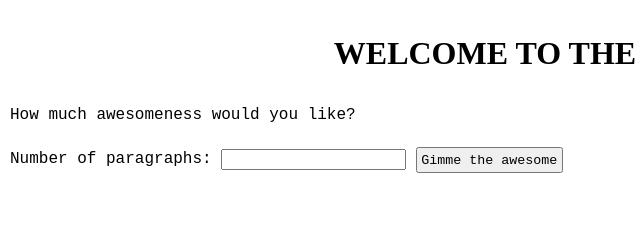
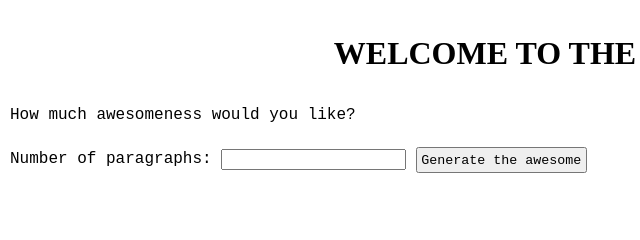
Before and after one commit to charliegerard/WDI4-Ipsum, a plain HTML site: page index.html in a window 1280 px wide. Shown: the top 240 px of the page, 54-694 px from the left. Drawn offline with nearby package versions, Linux system fonts and the light colour scheme; a web font is replaced by a local one.

Commit message:
small text change

```diff
--- a/index.html
+++ b/index.html
@@ -18,7 +18,7 @@
 		<p>How much awesomeness would you like?</p>
 		<form id="ipsum-form">
 			Number of paragraphs: <input id="paragraph-count"></input>
-			<button id="button">Gimme the awesome</button>
+			<button id="button">Generate the awesome</button>
 		</form>
 
 		<div id="ipsum"></div>
```
